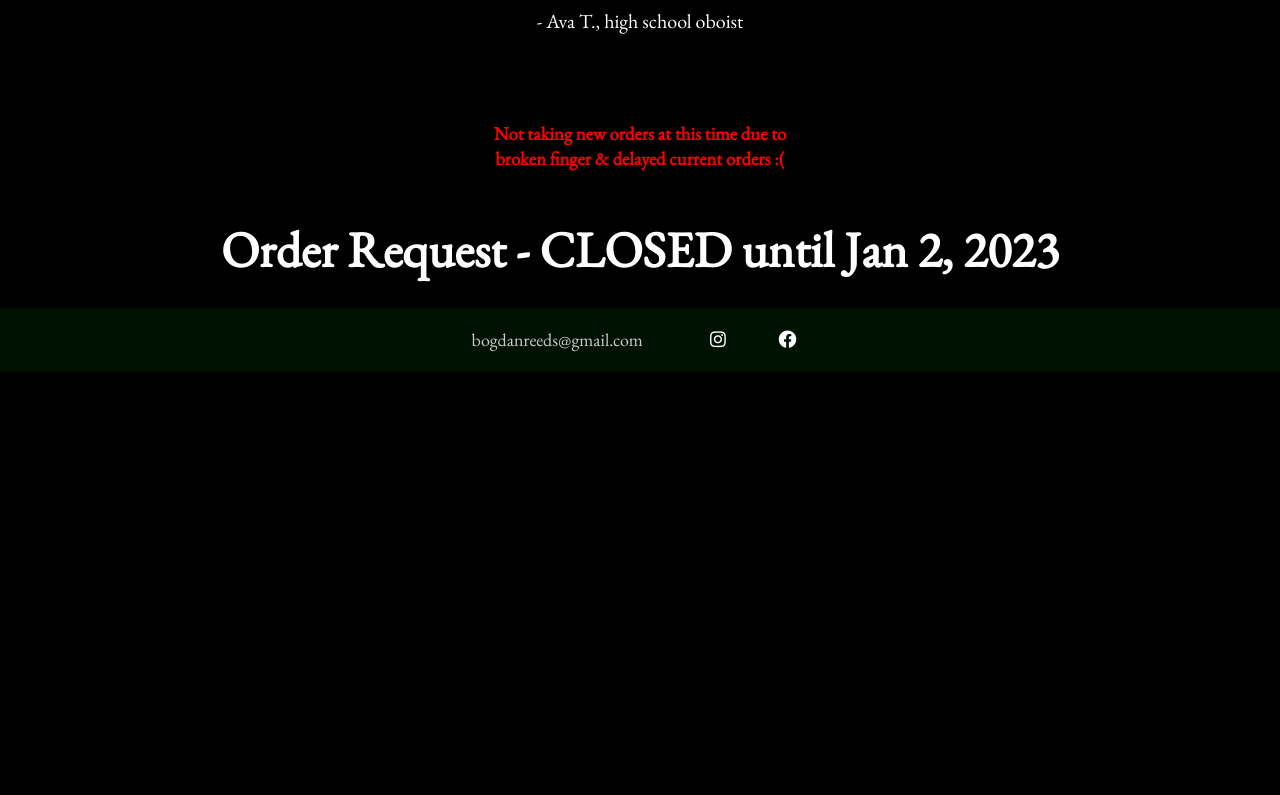
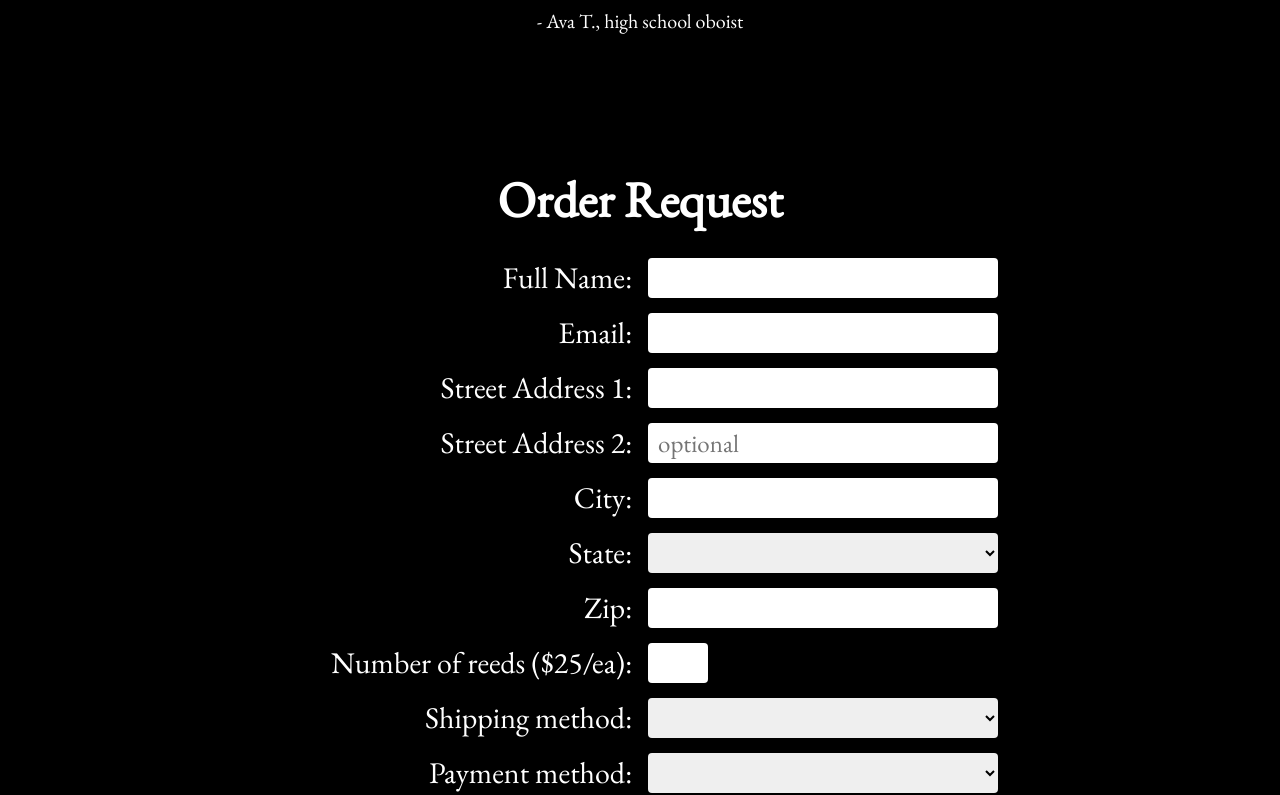
Before and after one commit to clairebogdan/bogdanreeds_website, a React (Create React App) app: page / in a window 1280 px wide. Shown: the part 1326-2121 px from the top of the page. Before the commit the page ends 1698 px from the top, so only its background shows below. Built offline with nearby package versions, Linux system fonts and the light colour scheme.

Commit message:
open back up

```diff
--- a/src/components/pages/OrderForm.js
+++ b/src/components/pages/OrderForm.js
@@ -24,12 +24,11 @@ export default function OrderForm() {
     return (
         <div className='order-container'>
             <div className='notification'>
-                <h3 className='alert-text'>
+                {/* <h3 className='alert-text'>
                     Not taking new orders at this time due to broken finger & delayed current orders :(
-                </h3>
+                </h3> */}
             </div>
-            <h1 className="order-header">Order Request - CLOSED until Jan 2, 2023</h1>
-            {/* FORM IS CLOSED
+            <h1 className="order-header">Order Request</h1>
             <form onSubmit={sendEmail}>
                 <div className='order-form'>
 
@@ -141,7 +140,6 @@ export default function OrderForm() {
                 </div>
                 <input disabled id="sendButton" type="submit" className="btn" value="Send"></input>
             </form>
-        */}
         </div>
     );
 
```
